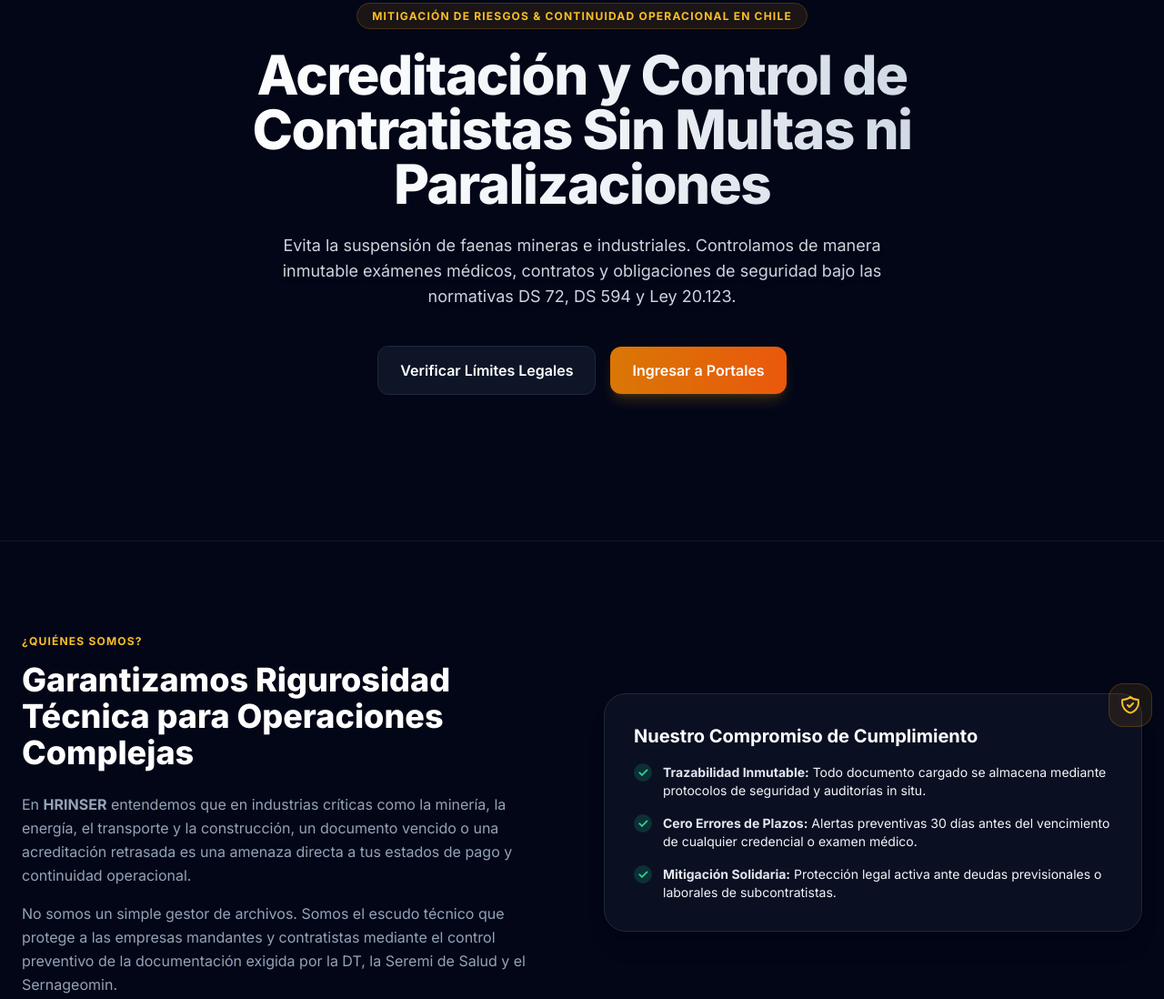
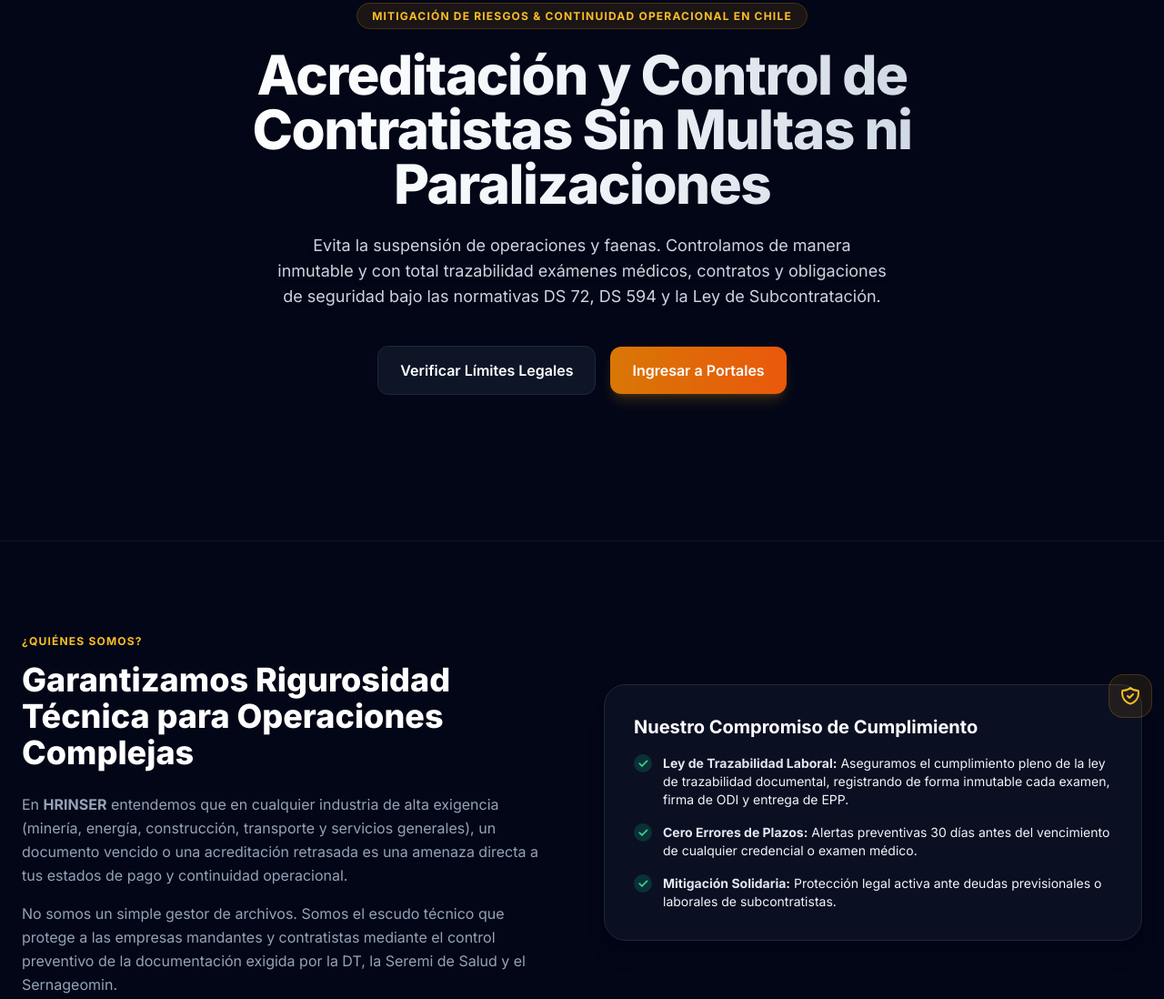
Before and after one commit to danoriveravk-wq/HRINSER, a plain HTML site: page index.html in a window 1280 px wide. Shown: the part 205-1303 px from the top of the page at 91% size. Drawn offline with nearby package versions, Linux system fonts and the light colour scheme.

Commit message:
feat: actualiza textos de landing page para enfoque multidisciplinario y ley de trazabilidad

```diff
--- a/index.html
+++ b/index.html
@@ -84,7 +84,7 @@
                         Acreditación y Control de Contratistas Sin Multas ni Paralizaciones
                     </h1>
                     <p class="mt-6 text-base md:text-lg text-slate-300 max-w-2xl mx-auto leading-relaxed drop-shadow-md">
-                        Evita la suspensión de faenas mineras e industriales. Controlamos de manera inmutable exámenes médicos, contratos y obligaciones de seguridad bajo las normativas DS 72, DS 594 y Ley 20.123.
+                        Evita la suspensión de operaciones y faenas. Controlamos de manera inmutable y con total trazabilidad exámenes médicos, contratos y obligaciones de seguridad bajo las normativas DS 72, DS 594 y la Ley de Subcontratación.
                     </p>
                     <div class="mt-10 flex flex-col sm:flex-row items-center justify-center gap-4">
                         <a href="#manual-limites" class="w-full sm:w-auto bg-slate-900/90 hover:bg-slate-800 text-white font-semibold px-6 py-3.5 rounded-xl border border-slate-800 transition">
@@ -110,7 +110,7 @@
                                     Garantizamos Rigurosidad Técnica para Operaciones Complejas
                                 </h2>
                                 <p class="mt-6 text-slate-400 leading-relaxed">
-                                    En <strong>HRINSER</strong> entendemos que en industrias críticas como la minería, la energía, el transporte y la construcción, un documento vencido o una acreditación retrasada es una amenaza directa a tus estados de pago y continuidad operacional.
+                                    En <strong>HRINSER</strong> entendemos que en cualquier industria de alta exigencia (minería, energía, construcción, transporte y servicios generales), un documento vencido o una acreditación retrasada es una amenaza directa a tus estados de pago y continuidad operacional.
                                 </p>
                                 <p class="mt-4 text-slate-400 leading-relaxed">
                                     No somos un simple gestor de archivos. Somos el escudo técnico que protege a las empresas mandantes y contratistas mediante el control preventivo de la documentación exigida por la DT, la Seremi de Salud y el Sernageomin.
@@ -126,7 +126,7 @@
                                 <div class="space-y-4 text-sm">
                                     <div class="flex gap-3">
                                         <div class="w-5 h-5 bg-emerald-500/20 text-emerald-400 rounded-full flex items-center justify-center font-bold shrink-0">✓</div>
-                                        <p><strong class="text-slate-200">Trazabilidad Inmutable:</strong> Todo documento cargado se almacena mediante protocolos de seguridad y auditorías in situ.</p>
+                                        <p><strong class="text-slate-200">Ley de Trazabilidad Laboral:</strong> Aseguramos el cumplimiento pleno de la ley de trazabilidad documental, registrando de forma inmutable cada examen, firma de ODI y entrega de EPP.</p>
                                     </div>
                                     <div class="flex gap-3">
                                         <div class="w-5 h-5 bg-emerald-500/20 text-emerald-400 rounded-full flex items-center justify-center font-bold shrink-0">✓</div>
```
